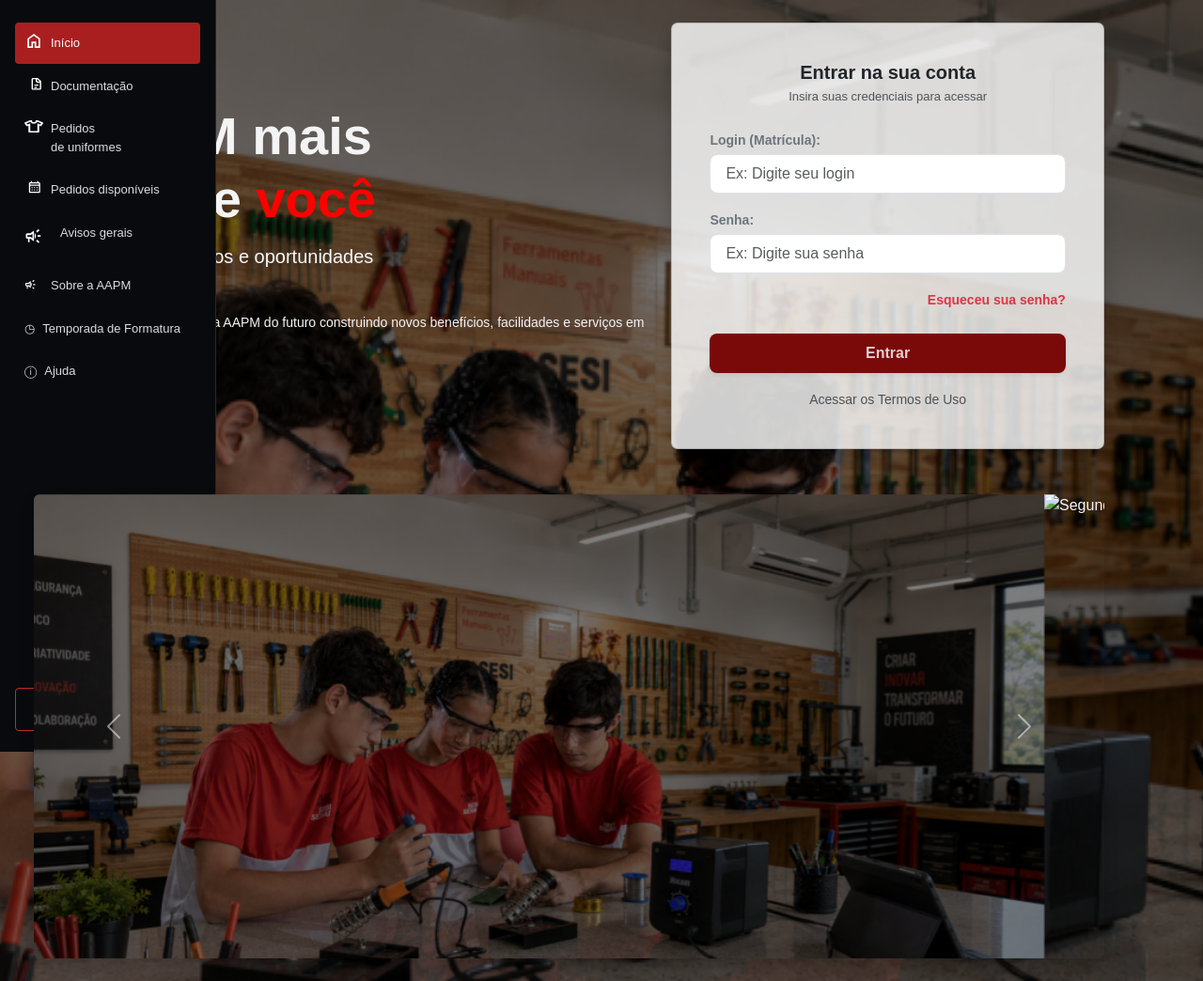
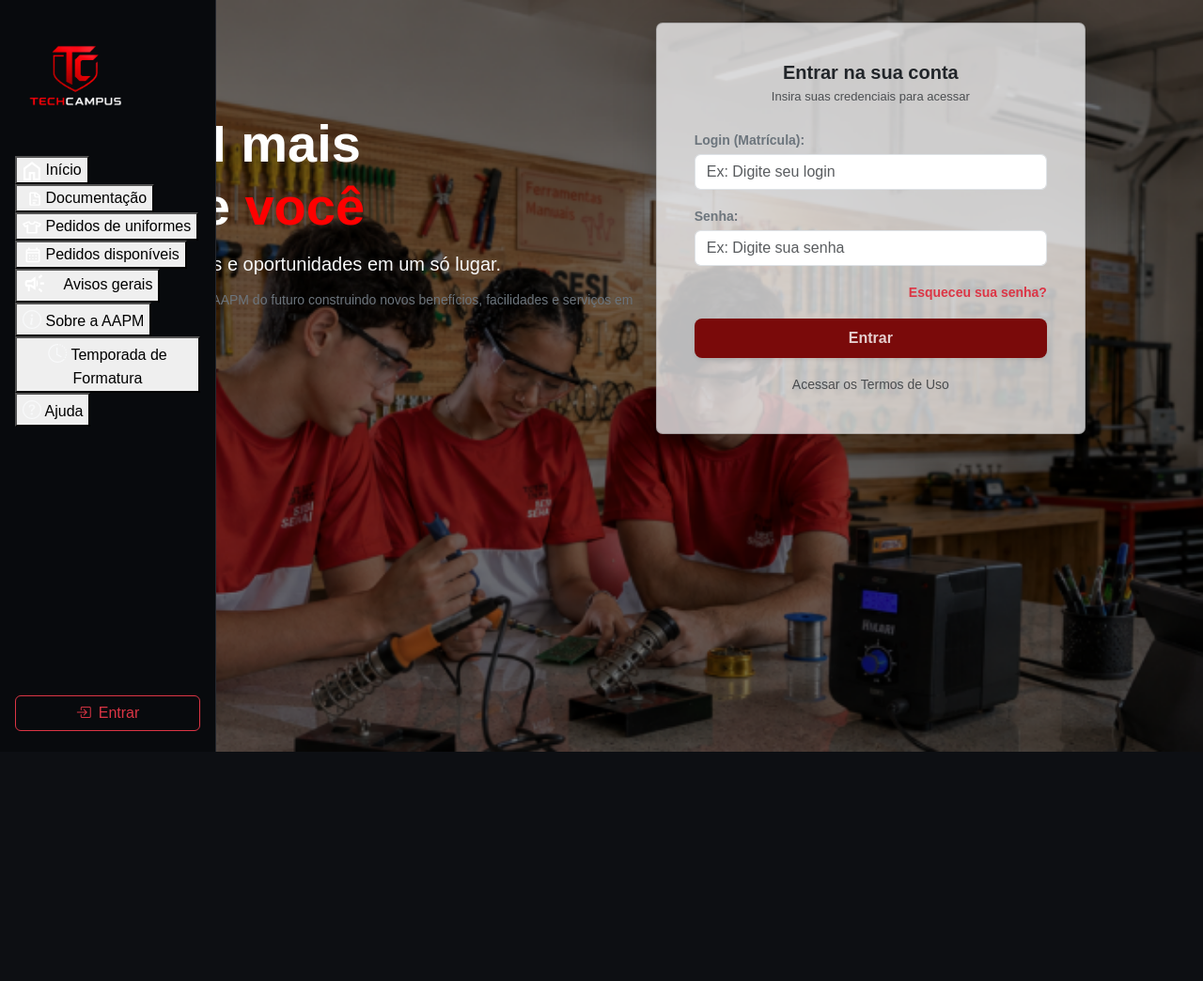
Before and after one commit to GustavoNunes7/TechCampus, a plain HTML site: page public/index.html in a window 1280 px wide. Shown: the whole page at 94% size. After the commit the page ends 800 px from the top, so only its background shows below. Drawn offline with nearby package versions, Linux system fonts and the light colour scheme.

Commit message:
Update index.html

```diff
--- a/public/index.html
+++ b/public/index.html
@@ -4,130 +4,119 @@
 <head>
     <meta charset="UTF-8">
     <meta name="viewport" content="width=device-width, initial-scale=1.0">
-    <link href="https://cdn.jsdelivr.net/npm/bootstrap@5.3.8/dist/css/bootstrap.min.css" rel="stylesheet">
-    <script src="https://cdn.jsdelivr.net/npm/bootstrap@5.3.8/dist/js/bootstrap.bundle.min.js" defer></script>
+    <link href="https://cdn.jsdelivr.net/npm/bootstrap@5.3.2/dist/css/bootstrap.min.css" rel="stylesheet">
+    <link rel="stylesheet" href="https://cdn.jsdelivr.net/npm/bootstrap-icons@1.11.1/font/bootstrap-icons.css">
     <link rel="stylesheet" href="styles.css">
     <title>TechCampus</title>
 </head>
 
 <body>
 
-    <div class="d-flex">
+    <div class="layout-wrapper">
+        <!-- Sidebar -->
         <aside class="sidebar">
-            <nav>
-                <button class="nav active" data-page="inicio">
-                    <img src="./images/icon-inicio.svg" alt="inicio" width="20" height="15">
+            <div class="sidebar-top">
+                <div class="brand mb-4">
+                    <img src="./images/logoTechCampus.png" alt="TechCampus" class="img-fluid" style="max-width: 120px;">
+                </div>
+
+                <nav class="nav-menu">
+                    <button class="nav-item active" data-page="inicio">
+                        <img src="./images/icon-inicio.svg" alt="inicio" width="20" height="20">
                         <span>Início</span>
                     </button>
-                <button class="nav" data-page="documentos">
-                    <img src="./images/icon-documento.svg" alt="documento" width="20" height="15">
+                    <button class="nav-item" data-page="documentos">
+                        <img src="./images/icon-documento.svg" alt="documento" width="20" height="20">
                         <span>Documentação</span>
                     </button>
-                <button class="nav" data-page="materiais">
-                    <img src="./images/icon_uniforme.svg" alt="uniformes" width="20" height="15">
-                    <span>Pedidos <br> de uniformes</span>
+                    <button class="nav-item" data-page="materiais">
+                        <img src="./images/icon_uniforme.svg" alt="uniformes" width="20" height="20">
+                        <span>Pedidos de uniformes</span>
                     </button>
-                <button class="nav" data-page="materiais">
-                    <img src="./images/icon-pedido-disponivel.svg" alt="pedido disponivel" width="20" height="15">
+                    <button class="nav-item" data-page="pedidos">
+                        <img src="./images/icon-pedido-disponivel.svg" alt="pedido disponivel" width="20" height="20">
                         <span>Pedidos disponíveis</span>
                     </button>
-                <button class="nav" data-page="avisos">
-                    <img src="./images/icon_aviso.svg" alt="aviso" width="30" height="30">
+                    <button class="nav-item" data-page="avisos">
+                        <img src="./images/icon_aviso.svg" alt="aviso" width="40" height="30">
                         <span>Avisos gerais</span>
                     </button>
-                <button class="nav" data-page="frequencia">
-                    <img src="./images/icon_aviso.svg" alt="aviso" width="20" height="20">
+                    <button class="nav-item" data-page="sobre-aapm">
+                        <i class="bi bi-info-circle text-light fs-5"></i>
                         <span>Sobre a AAPM</span>
                     </button>
-                <button class="nav" data-page="formatura">◷ <span>Temporada de Formatura</span></button>
-                <button class="nav" data-page="sobre">ⓘ <span>Ajuda</span></button>
+                    <button class="nav-item" data-page="formatura">
+                        <i class="bi bi-clock-history text-light fs-5"></i>
+                        <span>Temporada de Formatura</span>
+                    </button>
+                    <button class="nav-item" data-page="ajuda">
+                        <i class="bi bi-question-circle text-light fs-5"></i>
+                        <span>Ajuda</span>
+                    </button>
                 </nav>
+            </div>
 
-            <div class="sidebar-bottom">
-                <button id="loginBtn" class="outline">↔ Entrar</button>
+            <div class="sidebar-bottom pt-3">
+                <button id="loginBtn" class="btn btn-outline-danger w-100 d-flex align-items-center justify-content-center gap-2">
+                    <i class="bi bi-box-arrow-in-right"></i>
+                    <span>Entrar</span>
+                </button>
             </div>
         </aside>
 
-        <main class="main-content flex-grow-1 p-4">
-            <div class="container-fluid">
+       <!-- Banner Hero sem caixa de fundo -->
+<div class="mb-5 p-2 p-md-4">
+    <div class="row align-items-center gy-4">
 
-                <div class="row align-items-center gy-4 mb-5">
+        <!-- Lado Esquerdo: Texto -->
         <div class="col-lg-7 text-start">
-                        <h1 class="display-4 fw-bold mb-3">
+            <h1 class="display-4 fw-bold mb-3 text-white">
                 A AAPM mais <br>perto de <span style="color: red;">você</span>
             </h1>
-                        <h3 class="h5 fw-normal text-light mb-4">
-                            Informações, benefícios e oportunidades <br>em um só lugar.
-                        </h3>
-                        <p class="text-light-subtle small lh-base p-custom">
+            <h2 class="h5 fw-normal text-light mb-3">
+                Informações, benefícios e oportunidades em um só lugar.
+            </h2>
+            <p class="text-secondary small lh-base max-w-500">
                 A TechCampus traz para você a AAPM do futuro construindo novos benefícios, facilidades e serviços em uma única plataforma.
             </p>
         </div>
 
+        <!-- Lado Direito: Card de Login -->
         <div class="col-lg-5 d-flex justify-content-lg-end justify-content-center">
-                        <div class="card login-card p-4 shadow w-100">
+            <div class="card login-card p-3 p-md-4 bg-light bg-opacity-75 shadow-lg w-100">
                 <div class="card-body">
-                                <h2 class="h5 text-center fw-bold mb-1">Entrar na sua conta</h2>
+                    <h3 class="h5 text-center fw-bold text-dark mb-1">Entrar na sua conta</h3>
                     <p class="text-muted text-center small mb-4">Insira suas credenciais para acessar</p>
 
                     <form>
                         <div class="mb-3">
                             <label for="login" class="form-label small fw-semibold text-secondary mb-1">Login (Matrícula):</label>
-                                        <input type="text" class="form-control form-control-lg fs-6" id="login" placeholder="Ex: Digite seu login">
+                            <input type="text" class="form-control" id="login" placeholder="Ex: Digite seu login">
                         </div>
 
                         <div class="mb-3">
                             <label for="senha" class="form-label small fw-semibold text-secondary mb-1">Senha:</label>
-                                        <input type="password" class="form-control form-control-lg fs-6" id="senha" placeholder="Ex: Digite sua senha">
+                            <input type="password" class="form-control" id="senha" placeholder="Ex: Digite sua senha">
                         </div>
 
-                                    <div class="text-end mb-4">
+                        <div class="text-end mb-3">
                             <a href="#" class="text-danger small text-decoration-none fw-semibold">Esqueceu sua senha?</a>
                         </div>
 
-                                    <button type="submit" class="btn btn-custom btn-lg w-100 fs-6 fw-semibold py-2 shadow-sm">Entrar</button>
+                        <button type="submit" class="btn btn-custom btn-lg w-100 fs-6 fw-semibold py-2 shadow-sm mb-3">Entrar</button>
 
-                                    <div class="text-center mt-3">
+                        <div class="text-center">
                             <a href="#" class="text-muted small text-decoration-none">Acessar os Termos de Uso</a>
                         </div>
                     </form>
                 </div>
             </div>
         </div>
-                </div>
 
-                <div class="row">
-                    <div class="col-12">
-                        <div id="meuCarrossel" class="carousel slide shadow rounded overflow-hidden" data-bs-ride="carousel">
-                            <div class="carousel-inner">
-                                <div class="carousel-item active">
-                                    <img src="./images/Imagem_tela_de_inicio.png" class="d-block w-100" alt="Primeiro Slide">
-                                </div>
-                                <div class="carousel-item">
-                                    <img src="imagem2.jpg" class="d-block w-100" alt="Segundo Slide">
-                                </div>
-                                <div class="carousel-item">
-                                    <img src="imagem3.jpg" class="d-block w-100" alt="Terceiro Slide">
     </div>
 </div>
 
-                            <button class="carousel-control-prev" type="button" data-bs-target="#meuCarrossel" data-bs-slide="prev">
-                                <span class="carousel-control-prev-icon" aria-hidden="true"></span>
-                                <span class="visually-hidden">Anterior</span>
-                            </button>
-                            <button class="carousel-control-next" type="button" data-bs-target="#meuCarrossel" data-bs-slide="next">
-                                <span class="carousel-control-next-icon" aria-hidden="true"></span>
-                                <span class="visually-hidden">Próximo</span>
-                            </button>
-                        </div>
-                    </div>
-                </div>
-
-            </div>
-        </main>
-    </div>
-
+    <script src="https://cdn.jsdelivr.net/npm/bootstrap@5.3.2/dist/js/bootstrap.bundle.min.js"></script>
     <script src="script.js"></script>
 </body>
-
 </html>
```
Lines whose indentation alone changed are shown as unchanged.
